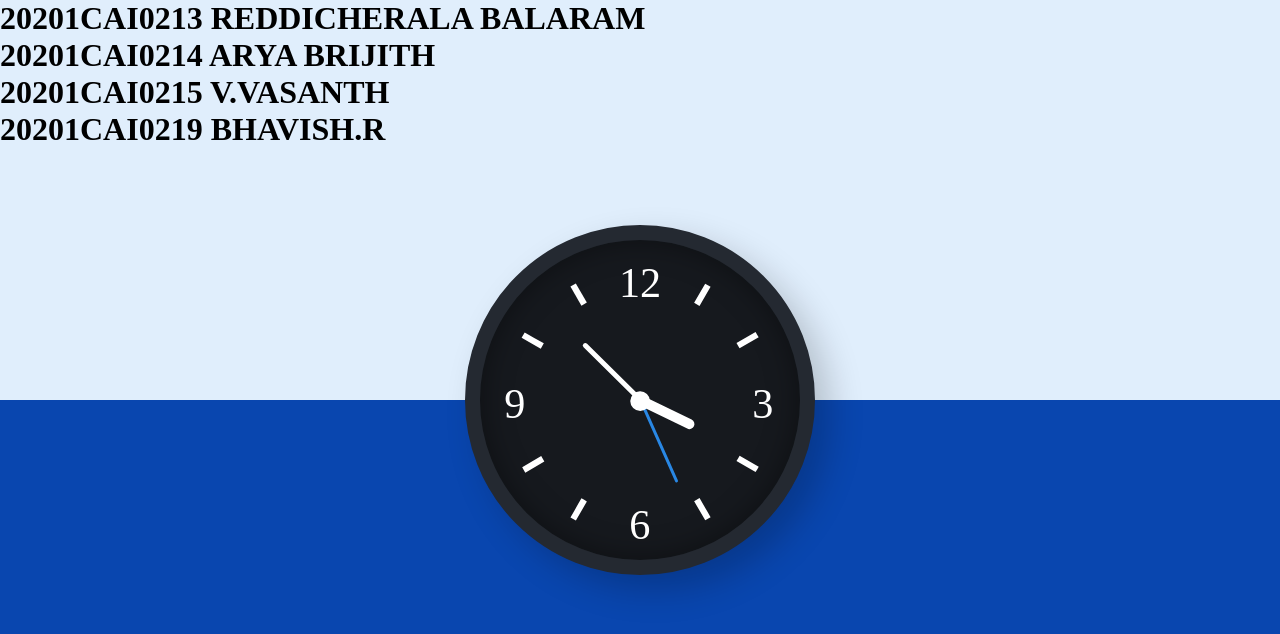
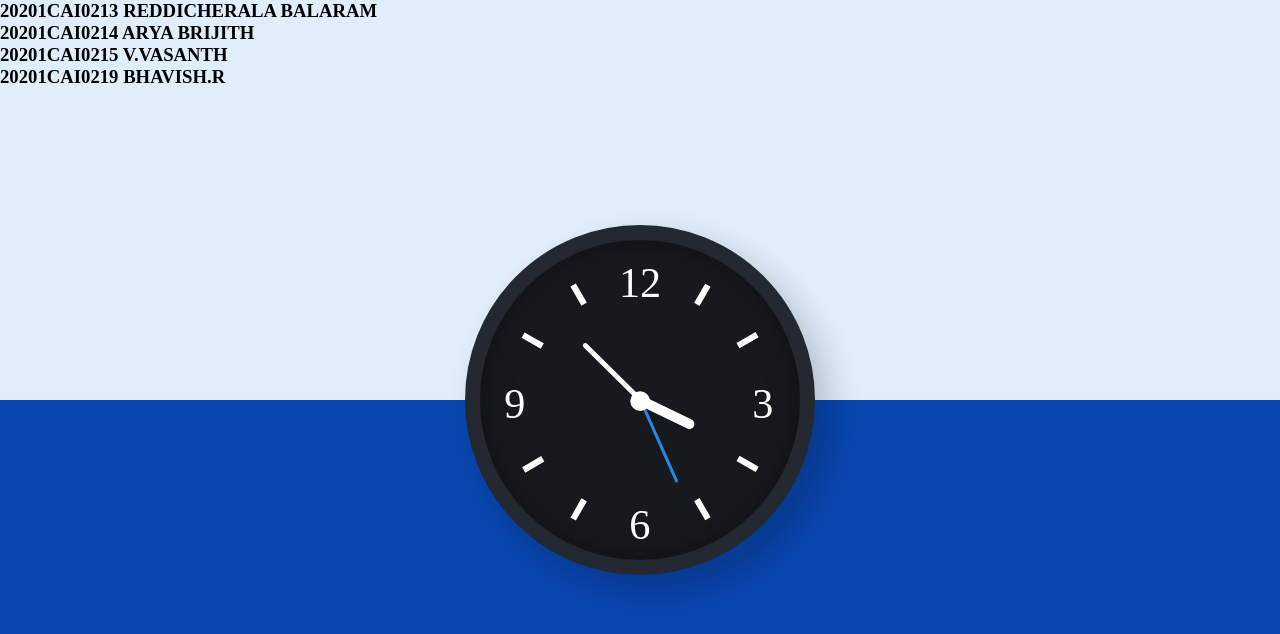
Before and after one commit to v-vasanth/analog-clock, a plain HTML site: page index.html in a window 1280 px wide. Drawn offline with Linux system fonts and the light colour scheme.

Commit message:
Update index.html

```diff
--- a/index.html
+++ b/index.html
@@ -3,12 +3,12 @@
 <head>
     <meta name="viewport" content="width=device-width, initial-scale=1.0">
     <title>Analog Clock</title>
-    <p><strong><h1>
+    <p><strong><h3>
         20201CAI0213 REDDICHERALA BALARAM<br>
         20201CAI0214 ARYA BRIJITH<br>
         20201CAI0215 V.VASANTH<br>
         20201CAI0219 BHAVISH.R<br>
-    </h1></strong></p>
+    </h3></strong></p>
     <!-- Stylesheet-->
     <link rel="stylesheet" href="style.css">
 </head>
```
